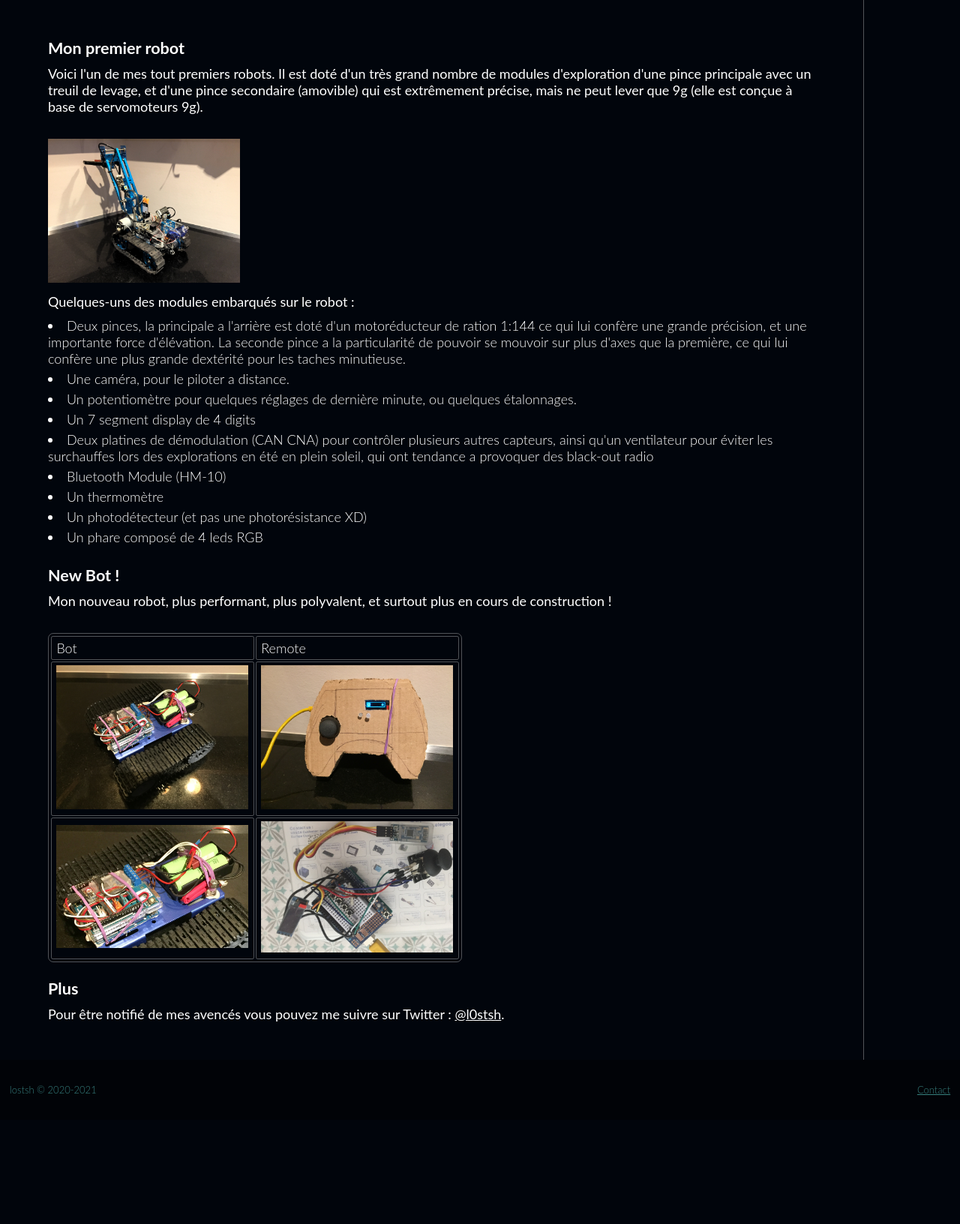
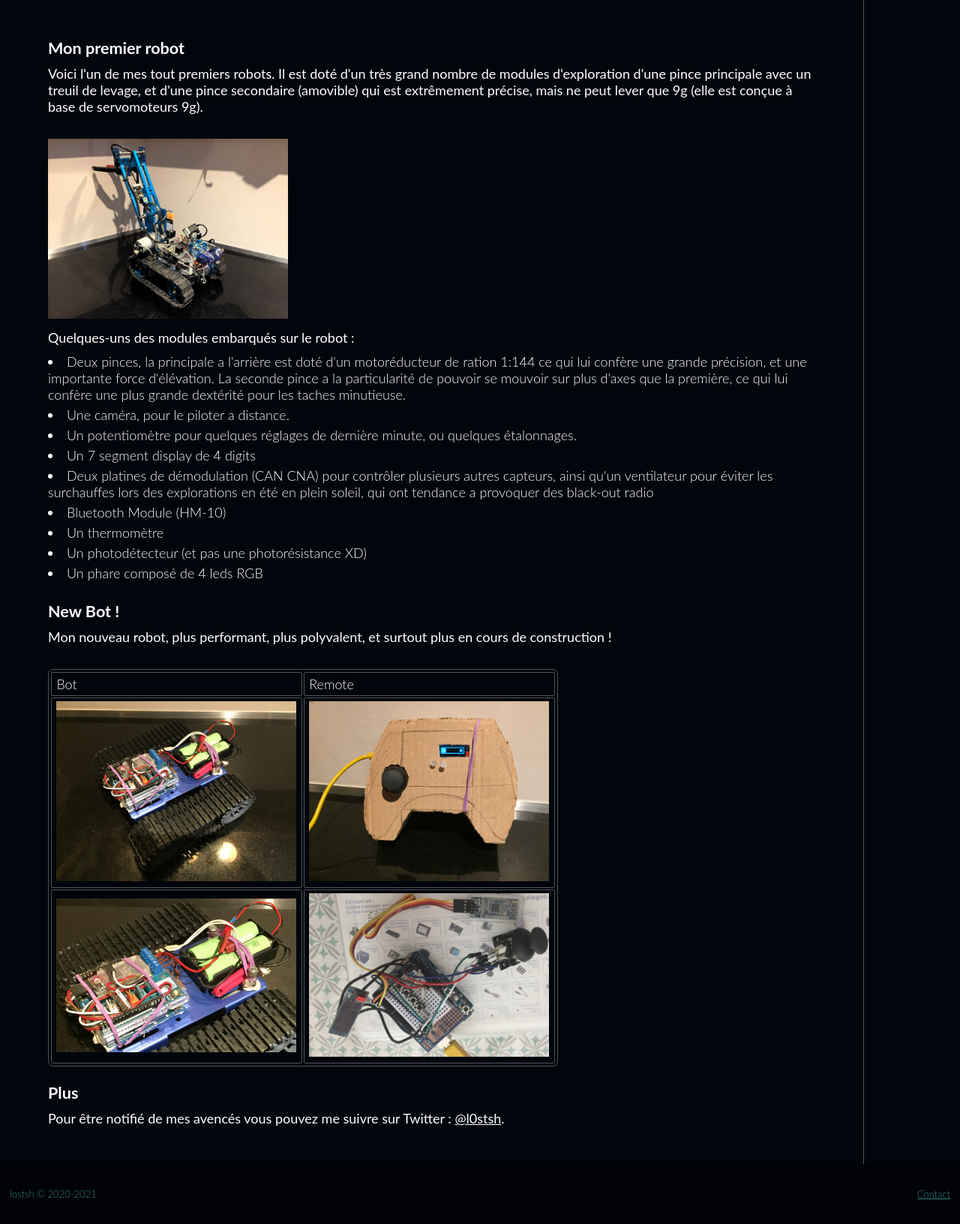
Before and after one commit to lostsh/lostsh.github.io, a PHP site: page /assets/blog/2020-07-01/exploRob.html in a window 1280 px wide. Shown: the part 514-2146 px from the top of the page at 75% size. Before the commit the page ends 1974 px from the top, so only its background shows below. Run offline with PHP 8.4, Linux system fonts and the light colour scheme.

Commit message:
update img size for explorob article

```diff
--- a/assets/blog/2020-07-01/robots.css
+++ b/assets/blog/2020-07-01/robots.css
@@ -1,6 +1,6 @@
 img{
     cursor: pointer;
-    max-width: 20vw;
+    max-width: 25vw;
 }
 section p {
     margin: 10px 0 10px 0;
```
